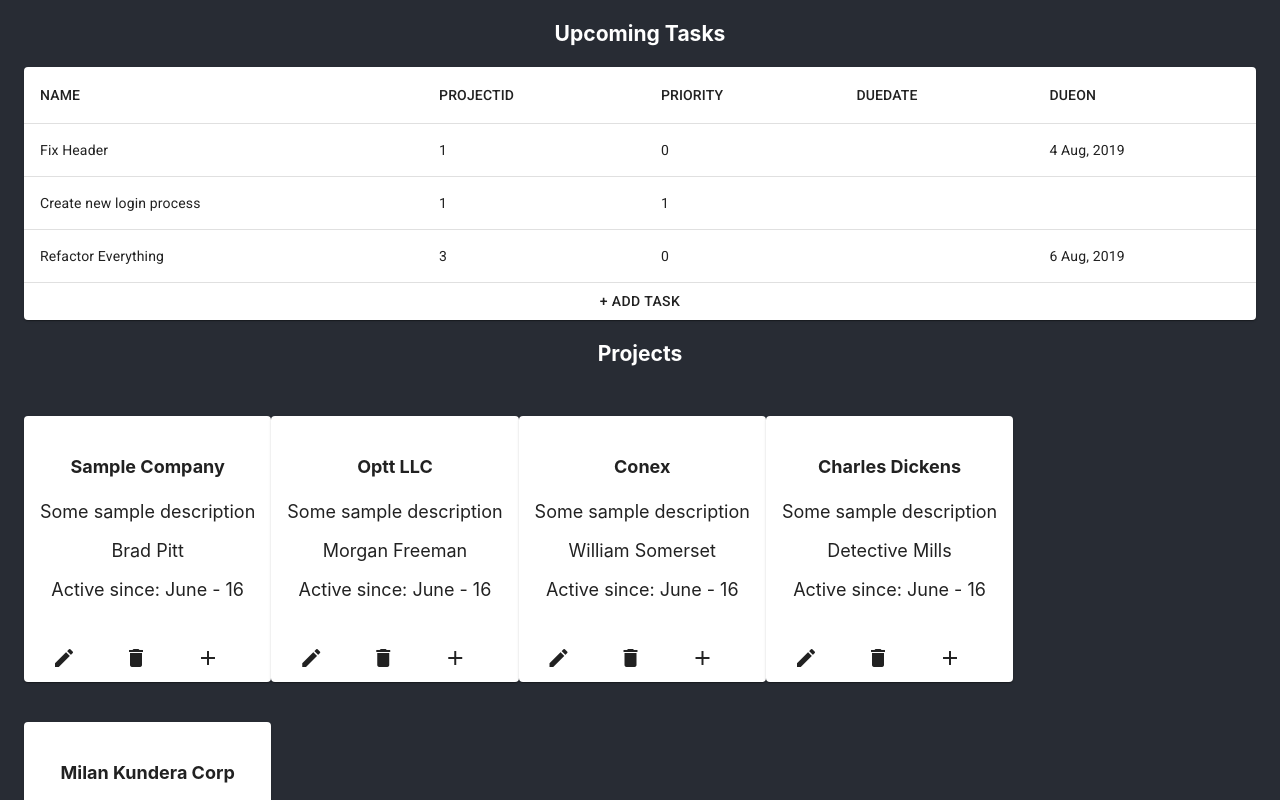
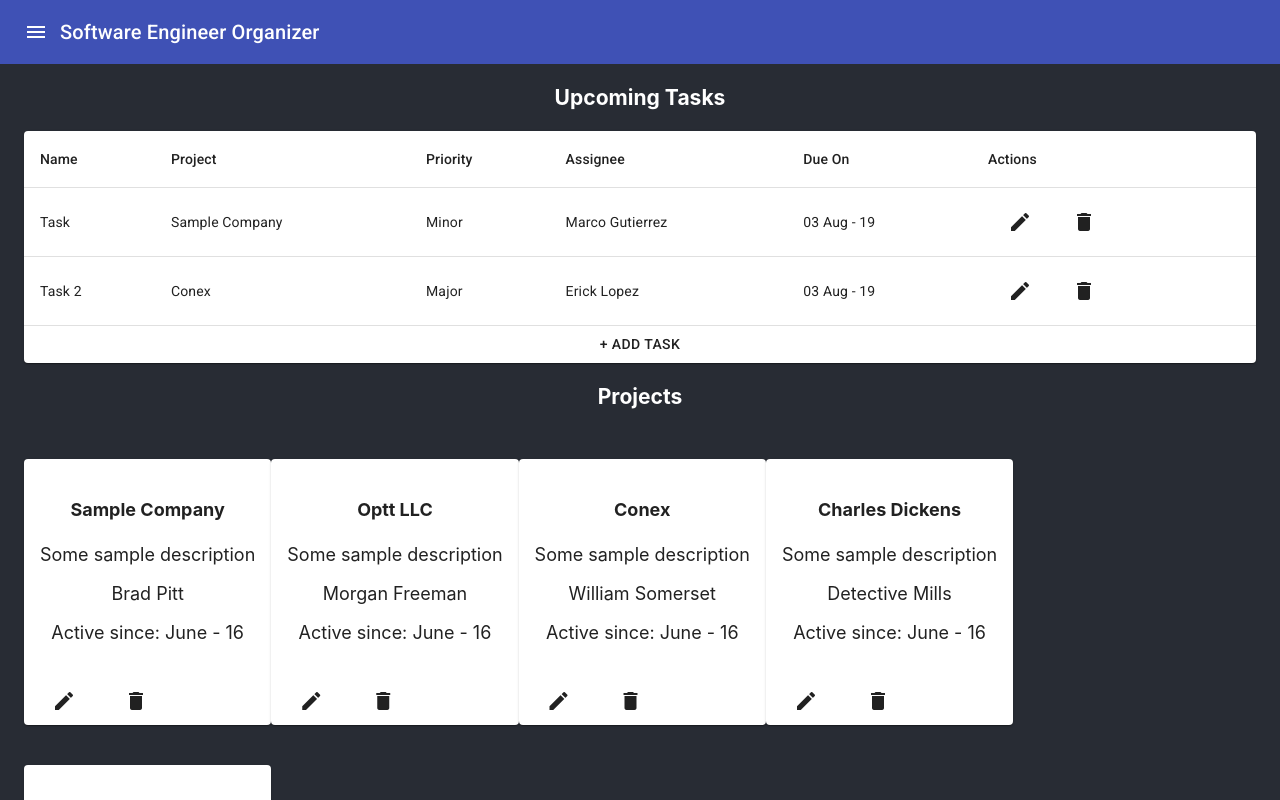
Before and after one commit to marcosocon/oftware-dev-organizer, a React (Create React App) app: page / in a window 1280 px wide. Shown: the top 800 px of the page. Built offline with nearby package versions, Linux system fonts and the light colour scheme.

Commit message:
small update

```diff
--- a/package.json
+++ b/package.json
@@ -3,8 +3,10 @@
   "version": "0.1.0",
   "private": true,
   "dependencies": {
-    "@date-io/date-fns": "^1.3.11",
+    "@date-io/moment": "^1.3.11",
     "@material-ui/core": "^4.7.0",
+    "@material-ui/icons": "^4.5.1",
+    "@material-ui/lab": "^4.0.0-alpha.33",
     "@material-ui/pickers": "^3.2.8",
     "moment": "^2.24.0",
     "node-sass": "^4.12.0",
--- a/src/App.js
+++ b/src/App.js
@@ -1,26 +1,67 @@
-import React from 'react';
-import { Container } from '@material-ui/core';
+import React, { Component } from 'react';
+import { Container, AppBar, Toolbar, IconButton, Typography } from '@material-ui/core';
+import MenuIcon from '@material-ui/icons/Menu';
+import SpeedDial from '@material-ui/lab/SpeedDial';
+import SpeedDialIcon from '@material-ui/lab/SpeedDialIcon';
+import SpeedDialAction from '@material-ui/lab/SpeedDialAction';
+import FileCopyIcon from '@material-ui/icons/FileCopyOutlined';
+import SaveIcon from '@material-ui/icons/Save';
 import './App.scss';
 
 import Projects from './components/Projects';
 import UpcomingTasks from './components/UpcomingTasks';
 import {MyProvider} from './Context'
 
-const App = () => {
+export default class App extends Component {
+	state = {
+		speedDialOpen: false,
+	}
+
+	handleDialOpen = () => this.setState({speedDialOpen: true});
+	handleDialClose = () => this.setState({speedDialOpen: false});
+
+	render() {
+		const actions = [
+			{ icon: <FileCopyIcon />, name: 'Add Project' },
+			{ icon: <SaveIcon />, name: 'Add Task' },
+		];
 		return (
 			<MyProvider>
 				<div className="App">
+					<AppBar position="static">
+						<Toolbar>
+							<IconButton edge="start"color="inherit" aria-label="menu">
+								<MenuIcon />
+							</IconButton>
+							<Typography variant="h6">Software Engineer Organizer</Typography>
+						</Toolbar>
+					</AppBar>
 					<header className="App-header">
 						<Container>
 							<h3>Upcoming Tasks</h3>
 							<UpcomingTasks />
 							<h3>Projects</h3>
 							<Projects />
+							<SpeedDial
+								ariaLabel="SpeedDial example"
+								icon={<SpeedDialIcon />}
+								onOpen={this.handleDialOpen}
+								onClose={this.handleDialClose}
+								open={this.state.speedDialOpen}
+								direction='down'
+								>
+								{actions.map(action => (
+									<SpeedDialAction
+									key={action.name}
+									icon={action.icon}
+									tooltipTitle={action.name}
+									/>
+								))}
+							</SpeedDial>
 						</Container>
 					</header>
 				</div>
 			</MyProvider>
 		);
 	}
-
-export default App;
+};
--- a/src/Context.js
+++ b/src/Context.js
@@ -9,23 +9,38 @@
 			this.setState({tasks: [...this.state.tasks, task]})
 		},
 		tasks: [{
-			name: 'Fix Header',
+			id: 1,
+			name: 'Task',
 			projectId: 1,
+			assigneeId: 1,
+			dueDate: true,
 			priority: 0,
+			dueOn: moment()
+		}, {
+			id: 2,
+			name: 'Task 2',
+			projectId: 3,
+			assigneeId: 2,
 			dueDate: true,
-			dueOn: moment().add('days', 1)
+			priority: 2,
+			dueOn: moment()
+		}],
+		users: [{
+			id: 1,
+			name: 'Marco Gutierrez',
 		}, {
-			name: 'Create new login process',
-			projectId: 1,
-			priority: 1,
-			dueDate: false,
-			dueOn: null
+			id: 2,
+			name: 'Erick Lopez',
+		}],
+		priorities: [{
+			value: 0,
+			label: 'Minor'
 		}, {
-			name: 'Refactor Everything',
-			projectId: 3,
-			priority: 0,
-			dueDate: true,
-			dueOn: moment().add('days', 3)
+			value: 1,
+			label: 'Normal'
+		}, {
+			value: 2,
+			label: 'Major'
 		}],
 		projects: [{
 				id: 1,
@@ -61,9 +76,40 @@
 		]
 	};
 
+	addProject = project => this.setState({projects: [...this.state.projects, project]});
+
+	removeProject = project => {
+		const index = this.state.projects.indexOf(project);
+		if (index > -1) {
+			this.state.projects.splice(index, 1);
+			this.setState({projects: this.state.projects});
+		}
+	}
+
+	addTask = task => this.setState({tasks: [...this.state.tasks, task]});
+
+	removeTask = task => {
+		const index = this.state.tasks.indexOf(task);
+		if (index > -1) {
+			this.state.tasks.splice(index, 1);
+			this.setState({tasks: this.state.tasks});
+		}
+	}
+
+
 	render() {
+		const projectsFn = {
+			addProject: this.addProject,
+			removeProject: this.removeProject
+		};
+
+		const tasksFn = {
+			addTask: this.addTask,
+			removeTask: this.removeTask
+		};
+
 		return (
-			<MyContext.Provider value={{state: this.state}}>
+			<MyContext.Provider value={{state: this.state, projectsFn, tasksFn}}>
 				{this.props.children}
 			</MyContext.Provider>
 		)
--- a/src/components/AddEditTaskModal.js
+++ b/src/components/AddEditTaskModal.js
@@ -19,22 +19,29 @@
 
 class AddEditTaskModal extends React.Component {
 
-	constructor(props) {
-		super(props);
-		this.state = {
-			taskName: '',
-			taskProjectId: '',
-			dueDate: moment()
+	state = {
+		task: {
+			name: '',
+			projectId: '',
+			priority: 0,
+			assigneeId: 1,
+			dueDate: true,
+			dueOn: moment()
 		}
 	}
-	handleClose = () => {
-		this.props.onClose();
-	};
+
+	handleClose = () => this.props.onClose();
+
+	handleSave = () => {
+		this.context.tasksFn.addTask(this.state.task);
+		this.handleClose();
+	}
 
 	render() {
 		return (
 			<MyContext.Consumer>
 				{(context) => {
+					this.context = context;
 					const { projects } = context.state;
 					return (
 						<Dialog
@@ -43,18 +50,18 @@
 							<DialogTitle>Add / Edit Task</DialogTitle>
 							<TextField
 								label="Task Name"
-								onChange={(e) => this.setState({taskName: e.target.value})}
+								onChange={e => this.setState({task: {...this.state.task, name: e.target.value}})}
 								value={this.state.taskName}/>
 							<Select
 								value={this.state.taskProjectId}
-								onChange={(e) => this.setState({taskProjectId: e.target.value})}>
+								onChange={e => this.setState({task: {...this.state.task, projectId: e.target.value}})}>
 								{projects.map((proj) => <MenuItem value={proj.id}>{proj.name}</MenuItem>)}
 							</Select>
 							<MuiPickersUtilsProvider utils={MomentUtils}>
 								<KeyboardDatePicker
 									format="DD/MM/YYYY"
 									value={this.state.dueDate}
-									onChange={(date => this.setState({dueDate: moment(date)}))}
+									onChange={date => this.setState({task: {...this.state.task, dueOn: date}})}
 									label="Dues on"/>
 							</MuiPickersUtilsProvider>
 							<DialogActions>
@@ -62,7 +69,7 @@
 									Cancel
 								</Button>
 								<Button
-									onClick={()=>console.log(this.state)}
+									onClick={this.handleSave}
 									autoFocus>
 									Save
 								</Button>
--- a/src/components/Projects.js
+++ b/src/components/Projects.js
@@ -17,6 +17,7 @@
 	return (
 		<MyContext.Consumer>
 			{(context) => {
+				const {projectsFn} = context;
 				const {projects} = context.state;
 				return (
 					<Grid container style={styles.projectSectionWrapper}>
@@ -30,8 +31,7 @@
 									</CardContent>
 									<CardActions>
 										<Button size="small"><Icon>edit</Icon></Button>
-										<Button size="small"><Icon>delete</Icon></Button>
-										<Button size="small"><Icon>add</Icon></Button>
+										<Button size="small" onClick={() => projectsFn.removeProject(proj)}><Icon>delete</Icon></Button>
 									</CardActions>
 								</Card>)
 							)}
@@ -39,7 +39,6 @@
 				)
 			}}
 		</MyContext.Consumer>
-
 	);
 };
 
--- a/src/components/UpcomingTasks.js
+++ b/src/components/UpcomingTasks.js
@@ -1,47 +1,27 @@
 import React from 'react';
 import moment from 'moment';
-import { Table, TableHead, TableRow, TableCell, TableBody, Button, Paper } from '@material-ui/core';
+import { Table, TableHead, TableRow, TableCell, TableBody, Button, Paper, Icon } from '@material-ui/core';
 import AddEditTaskModal from './AddEditTaskModal';
 
 import {MyContext} from './../Context';
 
 class UpcomingTasks extends React.Component {
-	constructor(props) {
-		super(props);
-		this.state = {
-			addTaskModalShown: false,
-			taskTitle: '',
-			taskDescription: '',
-			taskPriority: 'minor',
-
-		}
-
-		this.openAddTaskModal = this.openAddTaskModal.bind(this);
-		this.closeAddTaskModal = this.closeAddTaskModal.bind(this);
-		this.saveTask = this.saveTask.bind(this);
-		this.onRadioChange = this.onRadioChange.bind(this);
-
+	state = {
+		addTaskModalShown: false,
+		taskTitle: '',
+		taskDescription: '',
+		taskPriority: 'minor'
 	}
 
-	openAddTaskModal() {
-		return this.setState({ addTaskModalShown: true });
-	}
-
-	closeAddTaskModal() {
-		return this.setState({ addTaskModalShown: false });
-	}
-
-	onRadioChange(e, radio) {
-		return this.setState({taskPriority: radio.value});
-	}
-
-	saveTask() {
-		this.context.state.addTask({
+	openAddTaskModal = () => this.setState({ addTaskModalShown: true });
+	closeAddTaskModal = () => this.setState({ addTaskModalShown: false });
+	deleteTask = task => this.context.tasksFn.removeTask(task);
+	saveTask = () => {
+		this.context.tasksFn.addTask({
 			name: this.state.taskTitle,
 			priority: this.state.taskPriority
 		})
 		this.closeAddTaskModal();
-		return this.setState({taskTitle: ''});
 	}
 
 	render() {
@@ -49,26 +29,34 @@
 			<MyContext.Consumer>
 				{(context) => {
 					this.context = context;
-					const { tasks } = context.state;
+					const { tasks, priorities, projects, users } = context.state;
 					return (
 						<div>
 							<Paper>
 								<Table>
 									<TableHead>
 										<TableRow>
-											{Object.keys(tasks[0]).map(key => <TableCell>{key.toUpperCase()}</TableCell>)}
+											<TableCell>Name</TableCell>
+											<TableCell>Project</TableCell>
+											<TableCell>Priority</TableCell>
+											<TableCell>Assignee</TableCell>
+											<TableCell>Due On</TableCell>
+											<TableCell>Actions</TableCell>
 										</TableRow>
 									</TableHead>
-
 									<TableBody>
 										{tasks.map(task => {
-											const values = Object.values(task);
 											return (
 												<TableRow>
-													{values.map(val => {
-														let v = moment.isMoment(val) ? moment(val).format('D MMM, YYYY') : val;
-														return <TableCell>{v}</TableCell>
-													})}
+													<TableCell>{task.name}</TableCell>
+													<TableCell>{projects.find(proj => proj.id === task.projectId).name}</TableCell>
+													<TableCell>{priorities.find(priority => priority.value === task.priority).label}</TableCell>
+													<TableCell>{users.find(u => u.id === task.assigneeId).name}</TableCell>
+													<TableCell>{moment(task.dueOn).format('DD MMM - YY')}</TableCell>
+													<TableCell>
+														<Button><Icon>edit</Icon></Button>
+														<Button onClick={() => this.deleteTask(task)}><Icon>delete</Icon></Button>
+													</TableCell>
 												</TableRow>
 											)
 										})}
```
Also changed, not shown: 1 other file (tests, documents, lock files or other folders). Lines whose indentation alone changed are shown as unchanged.
